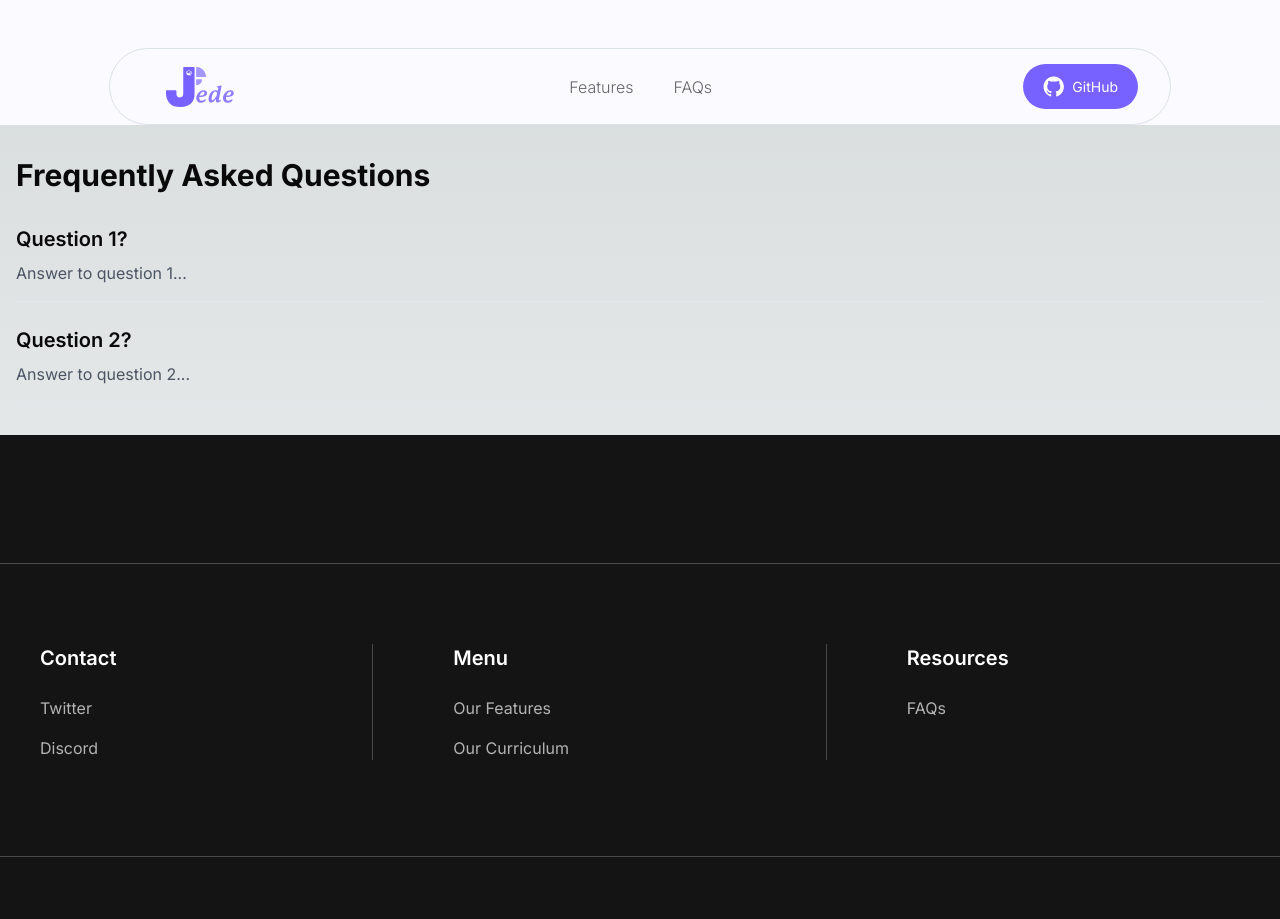
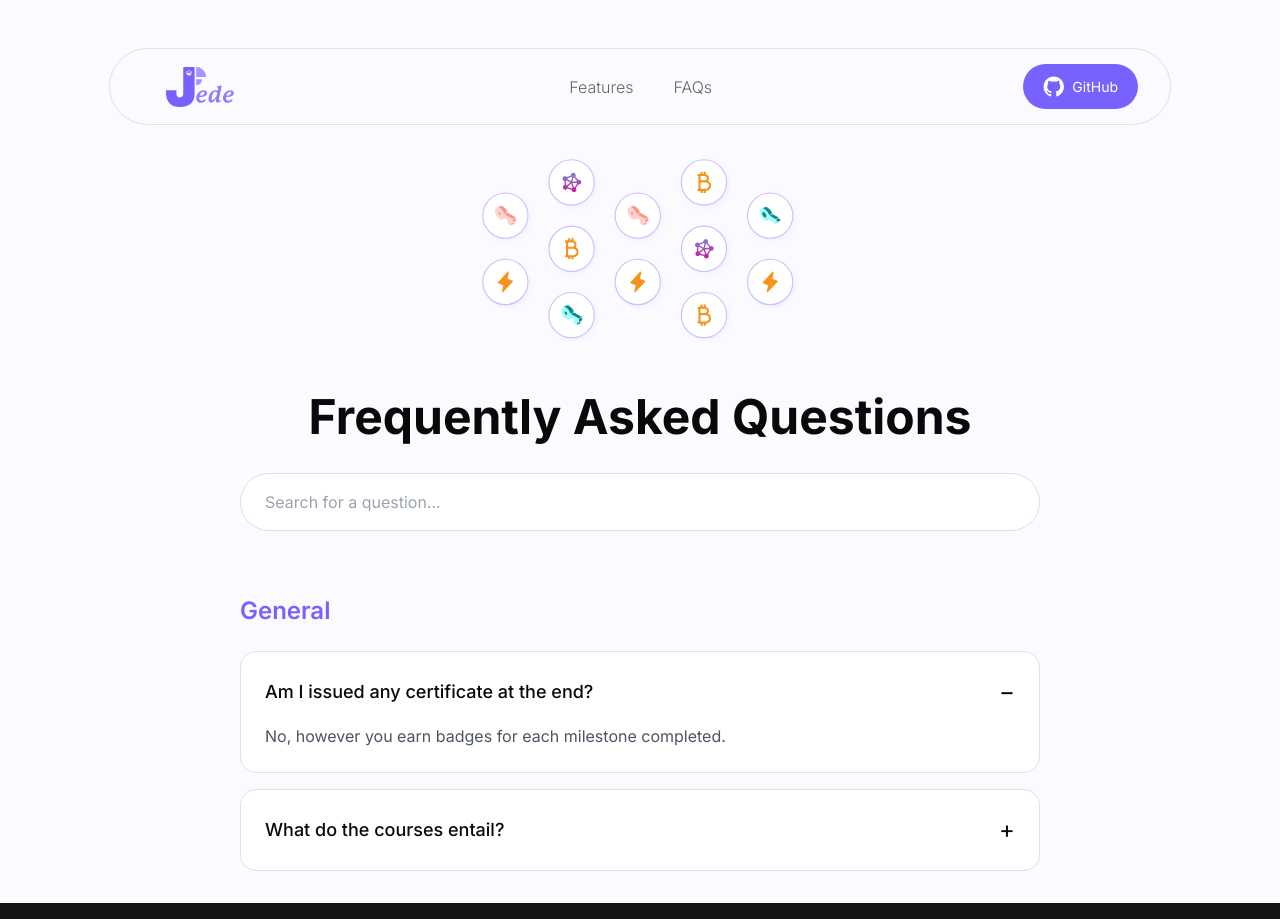
Before and after one commit to hxckr-org/hxckr-web, a Next.js app: page /faqs in a window 1280 px wide. Shown: the top 919 px of the page. Built offline with nearby package versions, Linux system fonts and the light colour scheme.

Commit message:
feat: styled faq page

```diff
--- a/src/app/faqs/page.tsx
+++ b/src/app/faqs/page.tsx
@@ -1,17 +1,73 @@
+import Image from "next/image";
+
 export default function FAQPage() {
   return (
-    <div className="container mx-auto px-4 py-8">
-      <h1 className="text-3xl font-bold mb-8">Frequently Asked Questions</h1>
-
-      <div className="space-y-6">
-        <div className="border-b pb-4">
-          <h2 className="text-xl font-semibold mb-2">Question 1?</h2>
-          <p className="text-gray-600">Answer to question 1...</p>
+    <div className="bg-purple-accent w-full">
+      <div className="container mx-auto px-4 py-8">
+        {/* Header Image */}
+        <div className="flex justify-center mb-12">
+          <Image
+            src="/assets/images/faqs-header-image.svg"
+            alt="FAQ Header Image"
+            width={320}
+            height={560}
+            priority
+          />
         </div>
 
-        <div className="border-b pb-4">
-          <h2 className="text-xl font-semibold mb-2">Question 2?</h2>
-          <p className="text-gray-600">Answer to question 2...</p>
+        {/* Title and Search */}
+        <div className="max-w-[800px] mx-auto">
+          <h1 className="text-4xl md:text-5xl font-bold text-center mb-8">
+            Frequently Asked Questions
+          </h1>
+
+          {/* Search Input */}
+          <div className="mb-16">
+            <input
+              type="text"
+              placeholder="Search for a question..."
+              className="w-full px-6 py-4 rounded-full border border-grey-accent bg-white text-gray-600 focus:outline-none focus:ring-2 focus:ring-purple-primary"
+            />
+          </div>
+
+          {/* FAQ Categories */}
+          <div className="space-y-8">
+            {/* General Section */}
+            <div>
+              <h2 className="text-2xl font-semibold text-purple-primary mb-6">
+                General
+              </h2>
+
+              <div className="space-y-4">
+                {/* FAQ Items */}
+                <div className="bg-white rounded-2xl p-6 border border-grey-accent">
+                  <div className="flex justify-between items-center">
+                    <h3 className="text-lg font-medium">
+                      Am I issued any certificate at the end?
+                    </h3>
+                    <button className="text-2xl">−</button>
+                  </div>
+                  <p className="text-gray-600 mt-4">
+                    No, however you earn badges for each milestone completed.
+                  </p>
+                </div>
+
+                {/* Add more FAQ items with similar structure */}
+                <div className="bg-white rounded-2xl p-6 border border-grey-accent">
+                  <div className="flex justify-between items-center">
+                    <h3 className="text-lg font-medium">
+                      What do the courses entail?
+                    </h3>
+                    <button className="text-2xl">+</button>
+                  </div>
+                </div>
+
+                {/* More FAQ items... */}
+              </div>
+            </div>
+
+            {/* You can add more categories following the same pattern */}
+          </div>
         </div>
       </div>
     </div>
```
Also changed, not shown: public/assets/images/faqs-header-image.svg (added).
